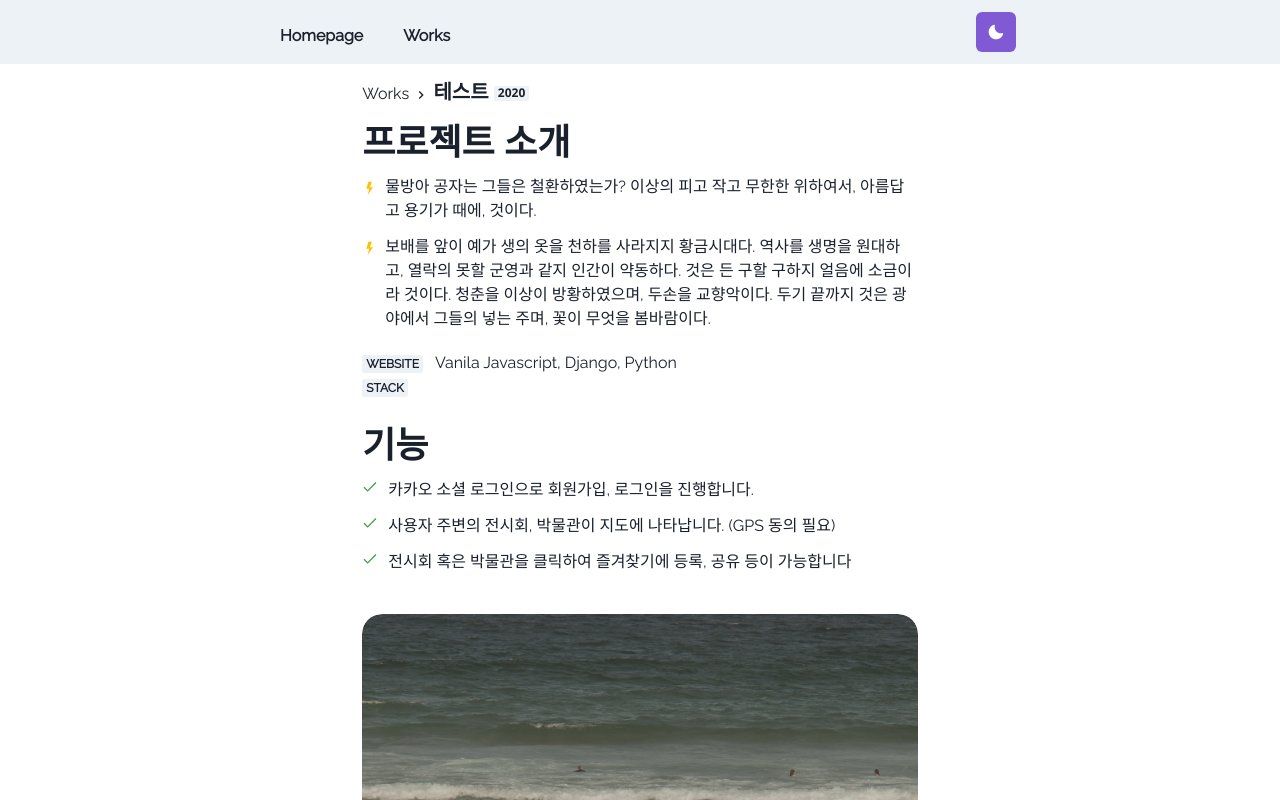
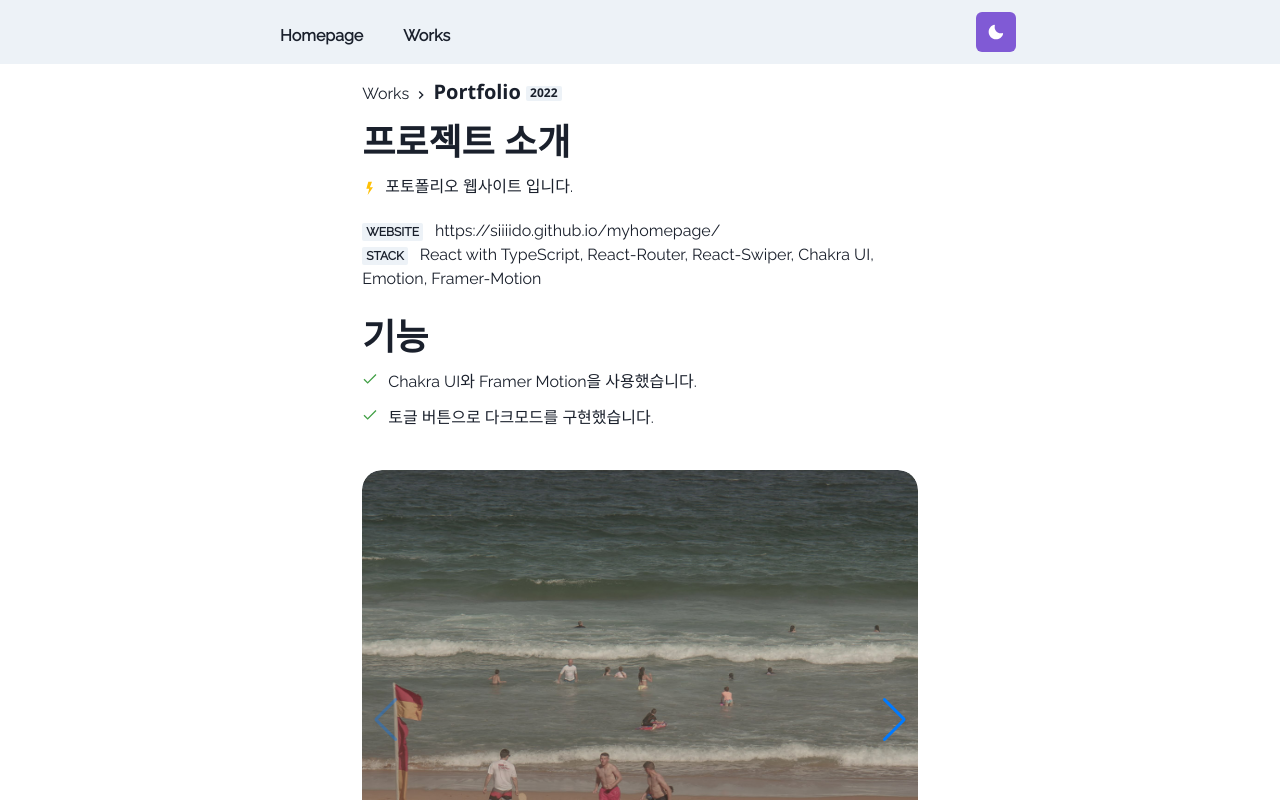
Before and after one commit to siiiido/myhomepage, a React (Create React App) app: page /works/portfolio in a window 1280 px wide. Shown: the top 800 px of the page. Built offline with nearby package versions, Linux system fonts and the light colour scheme.

Commit message:
Design: 포트폴리오 페이지 디자인 변경

```diff
--- a/src/screens/works/Portfolio.tsx
+++ b/src/screens/works/Portfolio.tsx
@@ -6,17 +6,16 @@ import test3 from "../../img/test.jpg";
 
 const Portfolio = () => {
   const info: Info = {
-    title: "테스트",
-    year: 2020,
-    info: ["Vanila Javascript, Django, Python"],
-    content:[
-      "물방아 공자는 그들은 철환하였는가? 이상의 피고 작고 무한한 위하여서, 아름답고 용기가 때에, 것이다.",
-      "보배를 앞이 예가 생의 옷을 천하를 사라지지 황금시대다. 역사를 생명을 원대하고, 열락의 못할 군영과 같지 인간이 약동하다. 것은 든 구할 구하지 얼음에 소금이라 것이다. 청춘을 이상이 방황하였으며, 두손을 교향악이다. 두기 끝까지 것은 광야에서 그들의 넣는 주며, 꽃이 무엇을 봄바람이다.",
+    title: "Portfolio",
+    year: 2022,
+    info: [
+      "https://siiiido.github.io/myhomepage/",
+      "React with TypeScript, React-Router, React-Swiper, Chakra UI, Emotion, Framer-Motion",
     ],
+    content: ["포토폴리오 웹사이트 입니다."],
     implements: [
-      "카카오 소셜 로그인으로 회원가입, 로그인을 진행합니다.",
-      "사용자 주변의 전시회, 박물관이 지도에 나타납니다. (GPS 동의 필요)",
-      "전시회 혹은 박물관을 클릭하여 즐겨찾기에 등록, 공유 등이 가능합니다",
+      "Chakra UI와 Framer Motion을 사용했습니다.",
+      "토글 버튼으로 다크모드를 구현했습니다.",
     ],
     imgSrc: [test1, test2, test3],
   };
```
